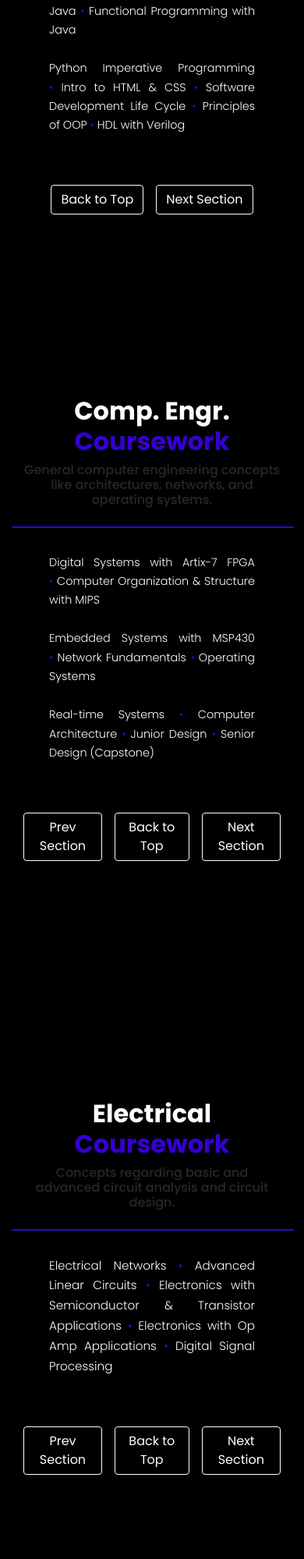
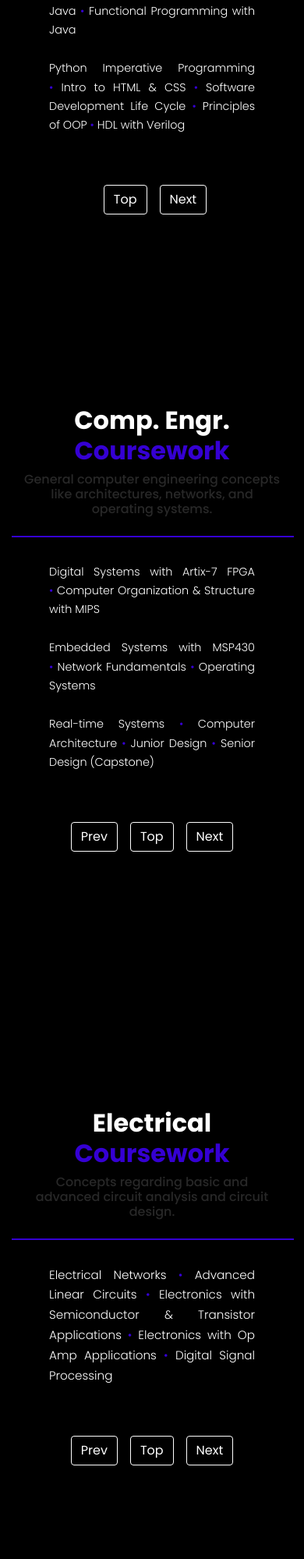
Before and after one commit to carlosricov/Personal-Portfolio, a Flask app: page /coursework in a window 390 px wide. Shown: the part 1515-3514 px from the top of the page at 78% size. Run offline with Flask 2, Linux system fonts and the light colour scheme; some libraries are stand-ins or nearby versions.

Commit message:
Buttons for small viewports

```diff
--- a/app/templates/coursework.html
+++ b/app/templates/coursework.html
@@ -140,9 +140,13 @@
         <div class="container-fluid d-flex justify-content-center px-5" data-aos="fade-up" data-aos-duration="1000" data-aos-delay="3000">
             <p class="course-text3 font-weight-light text-justify d-sm-none">Intro to C <span style="color:#3500d3;">•</span>&nbsp;Data Structures & Algorithms with C & Java <span style="color:#3500d3;">•</span>&nbsp;Java Reflection API <span style="color:#3500d3;">•</span>&nbsp;Java Streams API <span style="color:#3500d3;">•</span>&nbsp;Logging with Java<br><br>Event Bus & Messaging <span style="color:#3500d3;">•</span>&nbsp;Asynchronous Programming with Java <span style="color:#3500d3;">•</span>&nbsp;Functional Programming with Java<br><br>Python Imperative Programming <span style="color:#3500d3;">•</span>&nbsp;Intro to HTML & CSS <span style="color:#3500d3;">•</span>&nbsp;Software Development Life Cycle <span style="color:#3500d3;">•</span>&nbsp;Principles of OOP <span style="color:#3500d3;">•</span>&nbsp;HDL with Verilog</p>
         </div>
-        <div class="container-fluid d-flex justify-content-center mt-5" data-aos="fade-up" data-aos-duration="1000" data-aos-delay="3000">
+        <div class="container-fluid d-none d-md-flex justify-content-center mt-5" data-aos="fade-up" data-aos-duration="1000" data-aos-delay="3000">
             <a href="#sec0"><button class="btn btn-custom mr-2">Back to Top</button></a>
             <a href="#sec2"><button class="btn btn-custom ml-2">Next Section</button></a>
+        </div>
+        <div class="container-fluid d-flex d-md-none justify-content-center mt-5" data-aos="fade-up" data-aos-duration="1000" data-aos-delay="3000">
+            <a href="#sec0"><button class="btn btn-custom mx-2">Top</button></a>
+            <a href="#sec2"><button class="btn btn-custom ml-2">Next</button></a>
         </div>
     </div>
 </section>
@@ -167,10 +171,15 @@
         <div class="container-fluid d-flex justify-content-center px-5" data-aos="fade-up" data-aos-duration="1000" data-aos-delay="3000">
             <p class="course-text3 font-weight-light text-justify d-sm-none">Digital Systems with Artix-7 FPGA <span style="color:#3500d3;">•</span>&nbsp;Computer Organization & Structure with MIPS<br><br>Embedded Systems with MSP430 <span style="color:#3500d3;">•</span>&nbsp;Network Fundamentals <span style="color:#3500d3;">•</span>&nbsp;Operating Systems<br><br>Real-time Systems <span style="color:#3500d3;">•</span>&nbsp;Computer Architecture <span style="color:#3500d3;">•</span>&nbsp;Junior Design <span style="color:#3500d3;">•</span>&nbsp;Senior Design (Capstone)</p>
         </div>
-        <div class="container-fluid d-flex justify-content-center mt-5" data-aos="fade-up" data-aos-duration="1000" data-aos-delay="3000">
+        <div class="container-fluid d-none d-md-flex justify-content-center mt-5" data-aos="fade-up" data-aos-duration="1000" data-aos-delay="3000">
             <a href="#sec1"><button class="btn btn-custom mr-2">Prev Section</button></a>
             <a href="#sec0"><button class="btn btn-custom mx-2">Back to Top</button></a>
             <a href="#sec3"><button class="btn btn-custom ml-2">Next Section</button></a>
+        </div>
+        <div class="container-fluid d-flex d-md-none justify-content-center mt-5" data-aos="fade-up" data-aos-duration="1000" data-aos-delay="3000">
+            <a href="#sec1"><button class="btn btn-custom mr-2">Prev</button></a>
+            <a href="#sec0"><button class="btn btn-custom mx-2">Top</button></a>
+            <a href="#sec3"><button class="btn btn-custom ml-2">Next</button></a>
         </div>
     </div>
 </section>
@@ -192,10 +201,15 @@
         <div class="container-fluid d-flex justify-content-center px-5" data-aos="fade-up" data-aos-duration="1000" data-aos-delay="3000">
             <p class="course-text2 font-weight-light text-justify d-sm-none">Electrical Networks <span style="color:#3500d3;">•</span>&nbsp;Advanced Linear Circuits <span style="color:#3500d3;">•</span>&nbsp;Electronics with Semiconductor & Transistor Applications <span style="color:#3500d3;">•</span>&nbsp;Electronics with Op Amp Applications <span style="color:#3500d3;">•</span>&nbsp;Digital Signal Processing</p>
         </div>
-        <div class="container-fluid d-flex justify-content-center mt-5" data-aos="fade-up" data-aos-duration="1000" data-aos-delay="3000">
+        <div class="container-fluid d-none d-md-flex justify-content-center mt-5" data-aos="fade-up" data-aos-duration="1000" data-aos-delay="3000">
             <a href="#sec2"><button class="btn btn-custom mr-2">Prev Section</button></a>
             <a href="#sec0"><button class="btn btn-custom mx-2">Back to Top</button></a>
             <a href="#sec4"><button class="btn btn-custom ml-2">Next Section</button></a>
+        </div>
+        <div class="container-fluid d-flex d-md-none justify-content-center mt-5" data-aos="fade-up" data-aos-duration="1000" data-aos-delay="3000">
+            <a href="#sec2"><button class="btn btn-custom mr-2">Prev</button></a>
+            <a href="#sec0"><button class="btn btn-custom mx-2">Top</button></a>
+            <a href="#sec4"><button class="btn btn-custom ml-2">Next</button></a>
         </div>
     </div>
 </section>
@@ -217,9 +231,13 @@
         <div class="container-fluid d-flex justify-content-center px-5" data-aos="fade-up" data-aos-duration="1000" data-aos-delay="3000">
             <p class="course-text2 font-weight-light text-justify d-sm-none">Calculus I II & III <span style="color:#3500d3;">•</span>&nbsp;Physics with Calculus I & II <span style="color:#3500d3;">•</span>&nbsp;Statistics for Engineers <span style="color:#3500d3;">•</span>&nbsp;Differential Equations <span style="color:#3500d3;">•</span>&nbsp;Discrete Mathematics</p>
         </div>
-        <div class="container-fluid d-flex justify-content-center mt-5" data-aos="fade-up" data-aos-duration="1000" data-aos-delay="3000">
+        <div class="container-fluid d-none d-md-flex justify-content-center mt-5" data-aos="fade-up" data-aos-duration="1000" data-aos-delay="3000">
             <a href="#sec3"><button class="btn btn-custom mr-2">Prev Section</button></a>
             <a href="#sec0"><button class="btn btn-custom ml-2">Back to Top</button></a>
+        </div>
+        <div class="container-fluid d-flex d-md-none justify-content-center mt-5" data-aos="fade-up" data-aos-duration="1000" data-aos-delay="3000">
+            <a href="#sec3"><button class="btn btn-custom mr-2">Prev</button></a>
+            <a href="#sec0"><button class="btn btn-custom mx-2">Top</button></a>
         </div>
     </div>
 </section>
```
